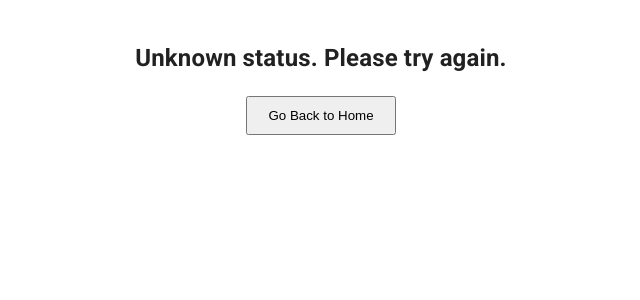
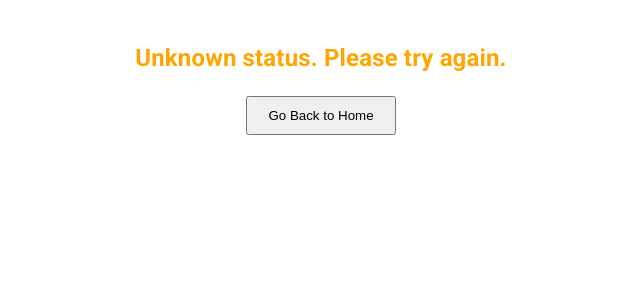
Before and after one commit to ToitenDang/PetsShop_client, a React (Vite) app: page /vnpay_return in a window 1280 px wide. Shown: the top 300 px of the page, without its empty margins (319-959 px from the left). Built offline with nearby package versions, Linux system fonts and the light colour scheme; no server answers.

Commit message:
vnPay return

```diff
--- a/src/pages/Payment/NotyPayments/VNPayReturn.jsx
+++ b/src/pages/Payment/NotyPayments/VNPayReturn.jsx
@@ -6,6 +6,7 @@ const VNPayReturn = () => {
   const [paymentStatus, setPaymentStatus] = useState('');
   const [orderDetails, setOrderDetails] = useState(null);
   const [errorMessage, setErrorMessage] = useState('');
+  const [statusColor, setStatusColor] = useState(''); // Thêm trạng thái màu sắc
 
   useEffect(() => {
     // Lấy các tham số từ URL query
@@ -21,6 +22,7 @@ const VNPayReturn = () => {
     // Kiểm tra trạng thái và hiển thị thông tin
     if (status === 'success') {
       setPaymentStatus('Payment was successful!');
+      setStatusColor('green'); // Đặt màu xanh lá cho thành công
       setOrderDetails({
         orderId,
         customerId,
@@ -29,17 +31,20 @@ const VNPayReturn = () => {
       });
     } else if (status === 'failed') {
       setPaymentStatus('Payment failed. Please try again.');
+      setStatusColor('red'); // Đặt màu đỏ cho thất bại
     } else if (status === 'error') {
       setPaymentStatus('There was an error processing the payment.');
+      setStatusColor('red'); // Đặt màu đỏ cho lỗi hệ thống
       setErrorMessage('An unexpected error occurred. Please contact support.');
     } else {
       setPaymentStatus('Unknown status. Please try again.');
+      setStatusColor('orange'); // Đặt màu cam cho trạng thái không xác định
     }
   }, [location]);
 
   return (
     <div className="payment-result" style={{ textAlign: 'center', padding: '20px' }}>
-      <h2>{paymentStatus}</h2>
+      <h2 style={{ color: statusColor }}>{paymentStatus}</h2> {/* Áp dụng màu cho h2 */}
 
       {/* Hiển thị thông tin đơn hàng khi thanh toán thành công */}
       {paymentStatus === 'Payment was successful!' && orderDetails && (
```
